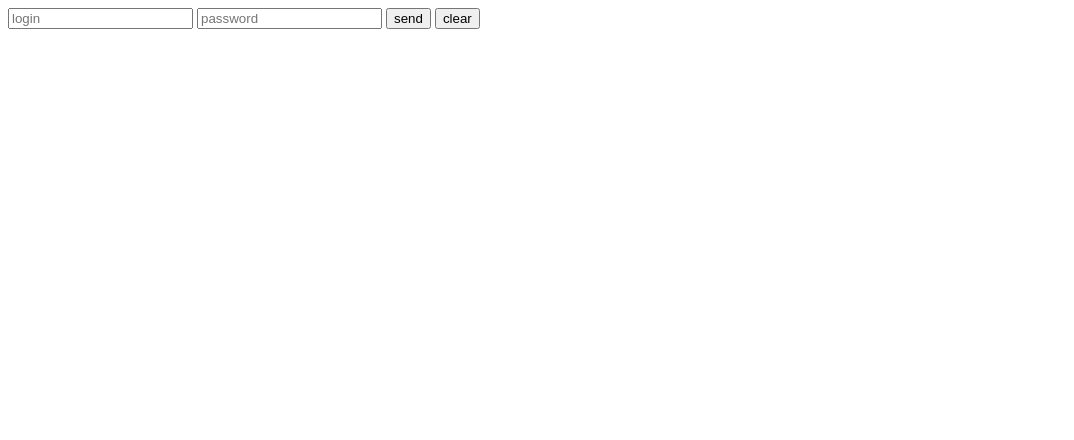
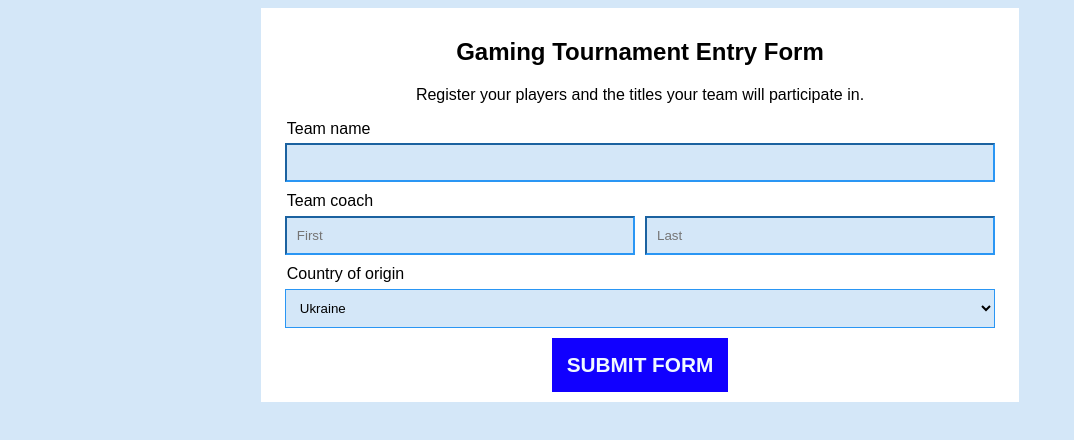
Before and after one commit to Voronskoy/js5, a plain HTML site: page index.html in a window 1280 px wide. Shown: the whole page, without its empty margins (0-1074 px from the left). Drawn offline with Linux system fonts and the light colour scheme.

Commit message:
formTask

```diff
--- a/index.html
+++ b/index.html
@@ -8,12 +8,6 @@
     <script defer src="./index.js"></script>
 </head>
 <body>
-    <form class="form">
-        <input type="text" name="login" placeholder="login">
-        <input type="password" name="password" placeholder="password">
-
-        <input type="submit" value="send">
-        <input type="reset" value="clear">
-    </form>
+    <div id="root"></div>
 </body>
 </html>
--- a/index.js
+++ b/index.js
@@ -1,52 +1,58 @@
-// const formLv = document.getElementById('form');
+const root = document.getElementById("root");
 
-// спосіб дістати форму без ідентифікатора
-const [form] = document.forms;
-const login = form.elements.login;
-const password = form.elements.password;
+const section = document.createElement("section");
+section.classList.add("wrapper");
 
-const loginPattern = /^[a-z0-9_-]{5,15}$/;
-const passwordPattern =
-  /^(?=.*?[A-Z])(?=.*?[a-z])(?=.*?[0-9])(?=.*?[#?!@$%^&*-]).{8,32}$/;
+const title = document.createElement("h1");
+title.textContent = "gaming tournament entry form";
 
-// console.dir(form)
-// gr3at@3wdsG
+const subtitle = document.createElement("p");
+subtitle.textContent =
+  "Register your players and the titles your team will participate in.";
 
-form.addEventListener('submit', (event) => {
-    form.addEventListener('submit', (event) => {
-    // відміняємо обробку події за замовчуванням
-    event.preventDefault();
+const form = document.createElement("form");
+const teamName = document.createElement("fieldset");
+const teamNameLegend = document.createElement("legend");
+teamNameLegend.textContent = "Team name";
+const teamNameInput = document.createElement("input");
+teamNameInput.classList.add("full");
+teamNameInput.setAttribute('name', 'teamName')
 
-    const login = form.elements.login.value.trim();
-    const password = form.elements.password.value.trim();
 
-    if (loginPattern.test(login) && passwordPattern.test(password)) {
-        form.submit();
-        alert('data send, thanks!');
-        return;
-    }
+const teamCoach = document.createElement("fieldset");
+const teamCoachLegend = document.createElement("legend");
+teamCoachLegend.textContent = "Team coach";
+const teamCoachInputFirst = document.createElement("input");
+teamCoachInputFirst.setAttribute("placeholder", "First");
+const teamCoachInputSecond = document.createElement("input");
+teamCoachInputSecond.setAttribute("placeholder", "Last");
+teamCoach.classList.add("flex");
 
-    alert('enter right login or password');
+const country = document.createElement("fieldset");
+const countryLegend = document.createElement("legend");
+countryLegend.textContent = "Country of origin";
+
+const countrySelect = document.createElement("select");
+countrySelect.classList.add("full");
+
+const countries = ["Ukraine", "Poland", "France"];
+countries.forEach((country) => {
+  const opt = document.createElement("option");
+
+  opt.value = country;
+  opt.textContent = country;
+  countrySelect.append(opt);
 });
 
-});
-login.addEventListener('focus', () => {
-    login.style.backgroundColor = '#00ff0029';
-});
+const button = document.createElement('button');
+button.textContent = 'Submit Form';
+button.classList.add('btn')
+button.type = 'submit'
 
-login.addEventListener('blur', () => {
-    const loginValue = login.value.trim();
-});
 
-login.addEventListener('input', () => {
-    const cirilic = /[А-Яа-я]+/;;
-    const loginValue = login.value.trim();
-
-    if (cirilic.test(loginValue)) {
-        login.style.fontSize = '30px';
-    } else {
-        login.style.fontSize = '';
-    }
-
-    login.style.backgroundColor = 'yellow';
-});
+country.append(countryLegend, countrySelect);
+teamCoach.append(teamCoachLegend, teamCoachInputFirst, teamCoachInputSecond);
+teamName.append(teamNameLegend, teamNameInput);
+form.append(teamName, teamCoach, country, button);
+section.append(title, subtitle, form);
+root.append(section);
--- a/style.css
+++ b/style.css
@@ -0,0 +1,48 @@
+* {
+  box-sizing: border-box;
+}
+body {
+  font-family: sans-serif;
+  background-color: rgb(212, 231, 248);
+}
+.wrapper {
+  background-color: white;
+  width: 60%;
+  min-width: 600px;
+  max-width: 900px;
+  margin: auto;
+  padding: 10px;
+  text-align: center;
+}
+.wrapper > h1 {
+  text-transform: capitalize;
+}
+.wrapper > form > fieldset {
+  border: none;
+  text-align: left;
+}
+.full{
+    width: 100%;
+}
+input, select{
+    padding: 10px;
+    border-color: rgb(42, 150, 244);
+    background-color: rgb(212, 231, 248);
+}
+.flex{
+    display: flex;
+    gap: 10px;
+    justify-content: space-between;
+}
+.flex> input {
+    flex: 1;
+}
+.btn{
+    background-color:rgb(17, 0, 255);
+    border: none;
+    color: aliceblue;
+    padding: 15px;
+    font-size: 1.3em;
+    text-transform: uppercase;
+    font-weight: 600;
+}
```
